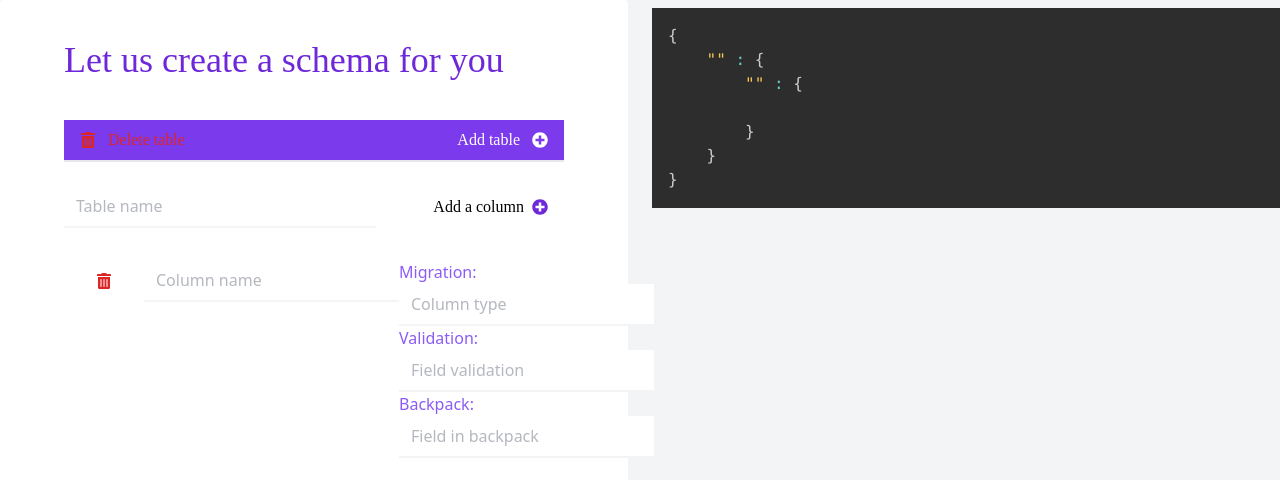
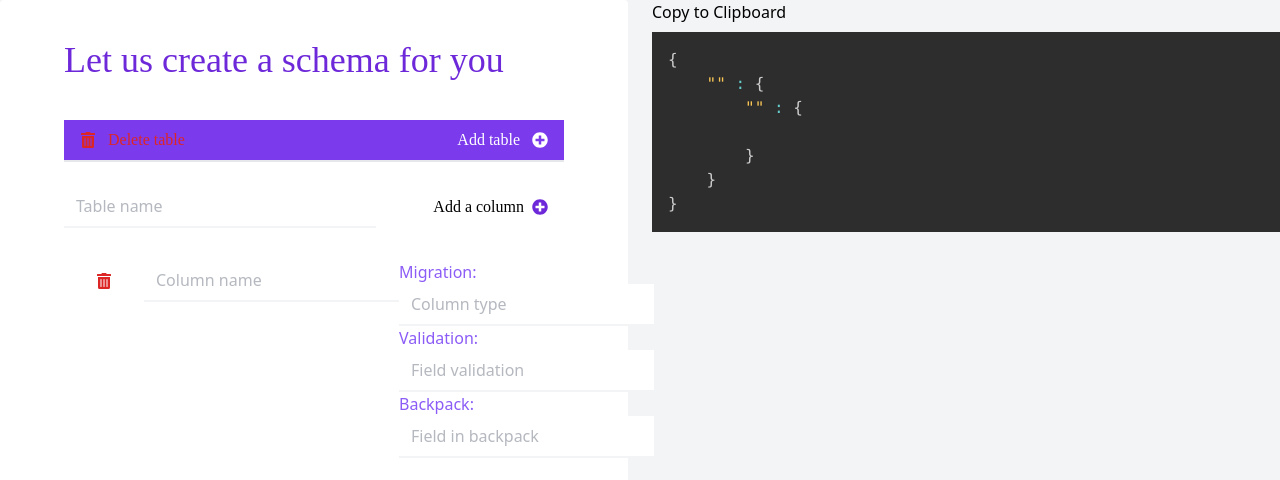
Before and after one commit to joegabdelsater/catapult-gui, a React (Create React App) app: page / in a window 1280 px wide. Shown: the top 480 px of the page. Built offline with nearby package versions, Linux system fonts and the light colour scheme.

Commit message:
added copy to clipboard

```diff
--- a/src/App.js
+++ b/src/App.js
@@ -1,4 +1,4 @@
-import React, { useState } from 'react';
+import React from 'react';
 // import { table as tableTemplate, field as fieldTemplate } from './templates/schema';
 import Code from './components/Editor';
 import 'prismjs/components/prism-json';
@@ -9,7 +9,7 @@ const App = () => {
     <SchemaContextProvider>
       <div className="bg-gray-100 min-h-screen">
         <div className="container">
-          <div className="grid sm:grid-cols-1 md:grid-cols-2 gap-6">
+          <div className="grid sm:grid-cols-1 md:grid-cols-1 lg:grid-cols-2 gap-6">
             <div className="bg-white rounded py-10 px-16">
               <h1 className="text-4xl font-title text-purple-700">Let us create a schema for you</h1>
               <Form />
--- a/src/components/Editor.js
+++ b/src/components/Editor.js
@@ -11,6 +11,21 @@ export default function Code({ language }) {
     parseSchema()
     Prism.highlightAll();
   })
+
+  // const download = (event) => {
+  //   event.preventDefault();
+  //   // Prepare the file
+  //   // Download it
+  //   const blob = new Blob([code]);
+  //   const fileDownloadUrl = URL.createObjectURL(blob);
+  //   this.setState({ fileDownloadUrl: fileDownloadUrl },
+  //     () => {
+  //       this.dofileDownload.click();
+  //       URL.revokeObjectURL(fileDownloadUrl);  // free up storage--no longer needed.
+  //       this.setState({ fileDownloadUrl: "" })
+  //     })
+  // }
+
 
   const parseSchema = () => {
     let tablesArray = [];
@@ -48,12 +63,18 @@ export default function Code({ language }) {
       tablesArray.push(finalTable)
     });
     schemaString = `{\n\t` + tablesArray.join(",\n\t") + `\n}`
+
     setCode(schemaString);
-    console.log(code)
   }
 
   return (
     <div className="Code">
+
+      <button onClick={() => { navigator.clipboard.writeText(code) }}>
+        Copy to Clipboard
+          </button>
+
+
       <pre>
         <code className={`language-${language}`}>{code}</code>
       </pre >
--- a/src/components/Table.js
+++ b/src/components/Table.js
@@ -53,8 +53,7 @@ const Table = (props) => {
                 column={column}
                 tableIndex={index}
                 fieldIndex={idx}
-                key={index.toString()} />)}
-
+                key={index.toString() + idx.toString()} />)}
         </div>
     )
 }
```
